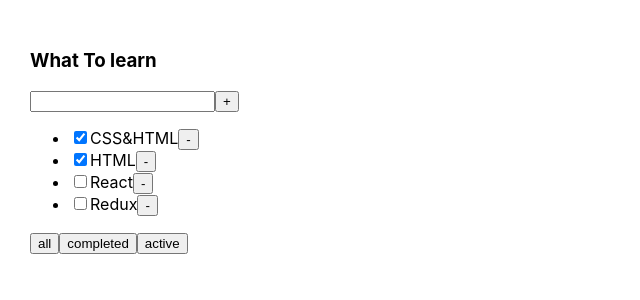
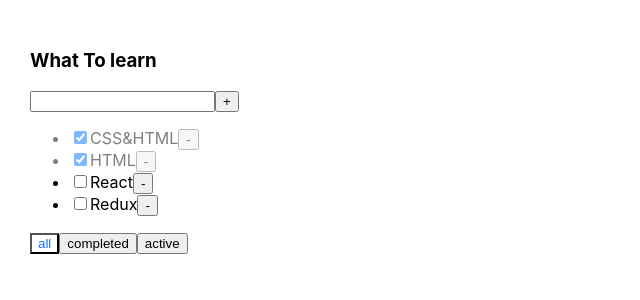
Before and after one commit to boevoivertolet/new-new-todoList, a React (Create React App) app in the folder todolist/: page / in a window 1280 px wide. Shown: the top 300 px of the page, without its empty margins (0-640 px from the left). Built offline with nearby package versions, Linux system fonts and the light colour scheme.

Commit message:
04 add classes

```diff
--- a/todolist/src/App.css
+++ b/todolist/src/App.css
@@ -12,3 +12,10 @@
 .error-message{
     color: red
 }
+.active-filter {
+    color: #1871F9;
+    background-color: white;
+}
+.is-done{
+    opacity: 0.5;
+}
--- a/todolist/src/App.tsx
+++ b/todolist/src/App.tsx
@@ -55,6 +55,7 @@
             <TodoList
                 title={'What To learn'}
                 tasks={tasksForTodoList}
+                filter={filter}
 
                 removeTask={removeTask}
                 changeFilter={changeFilter}
--- a/todolist/src/TodoList.tsx
+++ b/todolist/src/TodoList.tsx
@@ -13,6 +13,7 @@
     changeFilter: (value: FilterValuesType) => void
     addTask: (inputValue: string) => void
     changeTaskStatus: (taskId: string, isDone: boolean) => void
+    filter: FilterValuesType
 }
 
 
@@ -64,7 +65,7 @@
                         const buttonRemoveTaskHandler = () => {
                             props.removeTask(t.id)
                         }
-                        return <li key={t.id}>
+                        return <li key={t.id} className={t.isDone ?'is-done': ''}>
                             <input
                                 onChange={checkboxOnChangeHandler}
                                 type="checkbox"
@@ -77,9 +78,15 @@
                 )}
             </ul>
             <div>
-                <button onClick={buttonOnclickChangeFilterHandler('all')}>all</button>
-                <button onClick={buttonOnclickChangeFilterHandler('completed')}>completed</button>
-                <button onClick={buttonOnclickChangeFilterHandler('active')}>active</button>
+                <button className={props.filter === 'all' ? 'active-filter' : ''}
+                        onClick={buttonOnclickChangeFilterHandler('all')}>all
+                </button>
+                <button className={props.filter === 'completed' ? 'active-filter' : ''}
+                        onClick={buttonOnclickChangeFilterHandler('completed')}>completed
+                </button>
+                <button className={props.filter === 'active' ? 'active-filter' : ''}
+                        onClick={buttonOnclickChangeFilterHandler('active')}>active
+                </button>
             </div>
         </div>
     )
```
